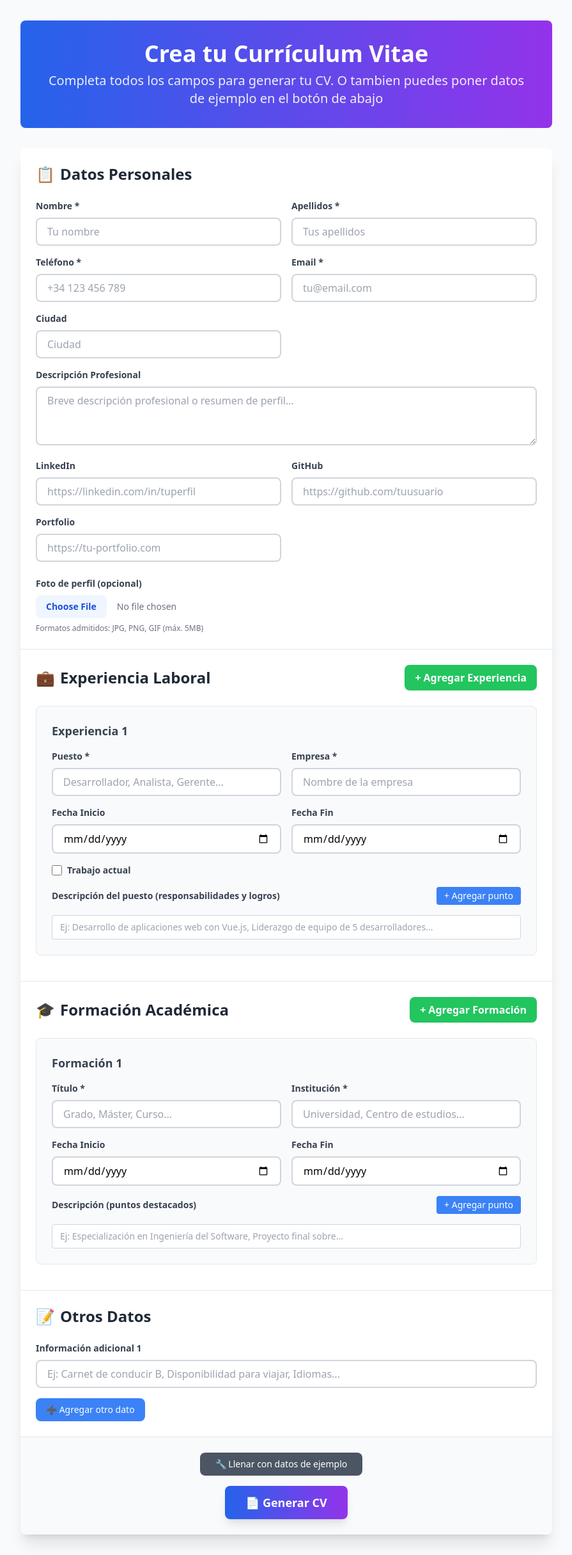
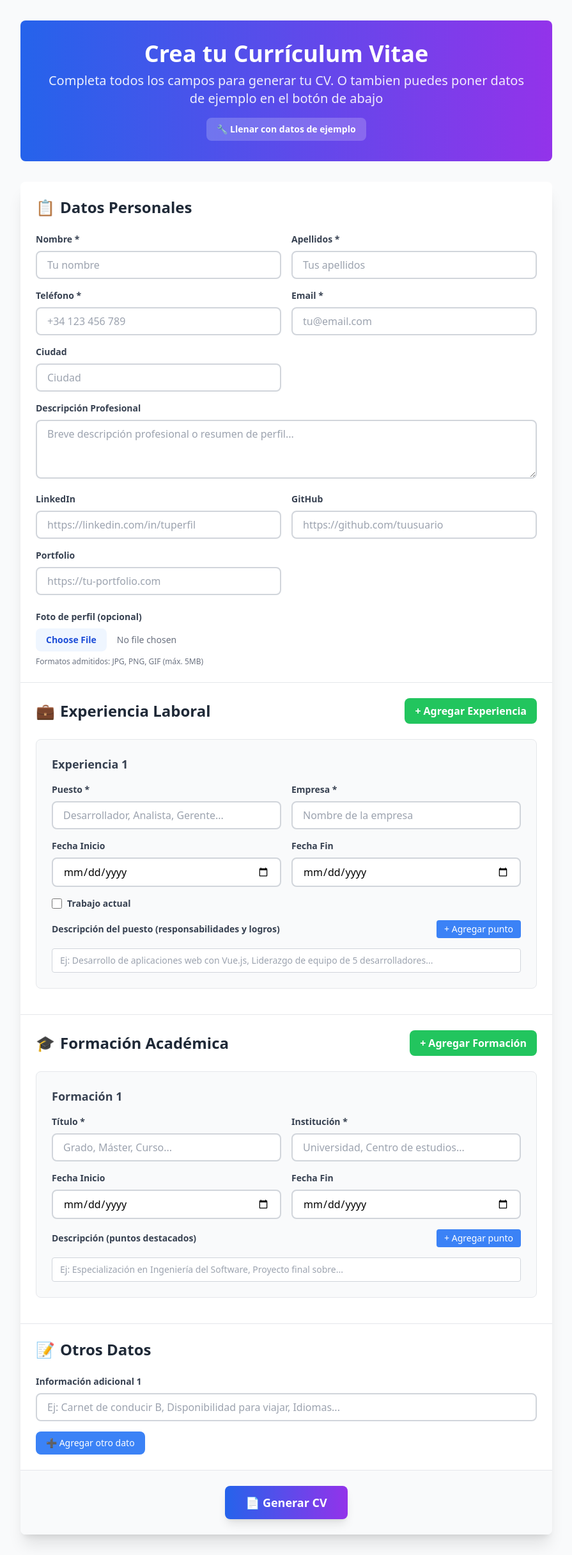
Before and after one commit to irenealcaine/cv-app, a Vue app: page / in a window 1280 px wide. Shown: the whole page at 64% size, without its empty margins (192-1087 px from the left). Built offline with nearby package versions, Linux system fonts and the light colour scheme.

Commit message:
cange example button

```diff
--- a/src/components/CVHeader.vue
+++ b/src/components/CVHeader.vue
@@ -5,9 +5,20 @@
       {{ showNewCVButton ? 'Editando CV existente - Modifica los datos necesarios' : 'Completa todos los campos para generar tu CV. O tambien puedes poner datos de ejemplo en el botón de abajo' }}
     </p>
 
-    <!-- Botón para nuevo CV si hay datos existentes -->
-    <div v-if="showNewCVButton" class="mt-4">
+    <!-- Botones de acción -->
+    <div class="mt-4 flex flex-col sm:flex-row gap-3 justify-center items-center">
+      <!-- Botón de datos de ejemplo -->
       <button
+        @click="$emit('llenar-datos-ejemplo')"
+        type="button"
+        class="bg-white/20 hover:bg-white/30 text-white px-4 py-2 rounded-lg font-semibold transition duration-200 text-sm"
+      >
+        🔧 Llenar con datos de ejemplo
+      </button>
+
+      <!-- Botón para nuevo CV si hay datos existentes -->
+      <button
+        v-if="showNewCVButton"
         @click="nuevoCV"
         class="bg-white/20 hover:bg-white/30 text-white px-4 py-2 rounded-lg font-semibold transition duration-200 text-sm"
       >
@@ -20,6 +31,8 @@
 <script setup>
 import { computed } from 'vue'
 import { useCVStore } from '../composables/useCVStore.js'
+
+defineEmits(['llenar-datos-ejemplo'])
 
 const { cvData, clearCVData } = useCVStore()
 
--- a/src/views/FormView.vue
+++ b/src/views/FormView.vue
@@ -2,7 +2,7 @@
   <div class="min-h-screen bg-gray-50 py-8">
     <div class="max-w-4xl mx-auto px-4 sm:px-6 lg:px-8">
 
-      <CVHeader />
+      <CVHeader @llenar-datos-ejemplo="llenarDatosEjemplo" />
 
       <form @submit.prevent="enviarFormulario" class="bg-white rounded-lg shadow-xl overflow-hidden">
 
@@ -38,28 +38,14 @@
           @update-other-data="updateOtherData"
         />
 
-        <!-- Botones -->
-        <div class="p-6 bg-gray-50 text-center space-y-4">
-          <!-- Botón de datos de ejemplo -->
-          <div>
-            <button
-              type="button"
-              @click="llenarDatosEjemplo"
-              class="bg-gray-600 hover:bg-gray-700 text-white px-6 py-2 rounded-lg text-sm font-medium transition duration-300 mr-4"
-            >
-              🔧 Llenar con datos de ejemplo
-            </button>
-          </div>
-
         <!-- Botón de envío -->
-          <div>
+        <div class="p-6 bg-gray-50 text-center">
           <button
             type="submit"
             class="bg-gradient-to-r from-blue-600 to-purple-600 hover:from-blue-700 hover:to-purple-700 text-white px-8 py-3 rounded-lg text-lg font-semibold transition duration-300 transform hover:scale-105 shadow-lg"
           >
             📄 Generar CV
           </button>
-          </div>
         </div>
       </form>
     </div>
```
Lines whose indentation alone changed are shown as unchanged.
